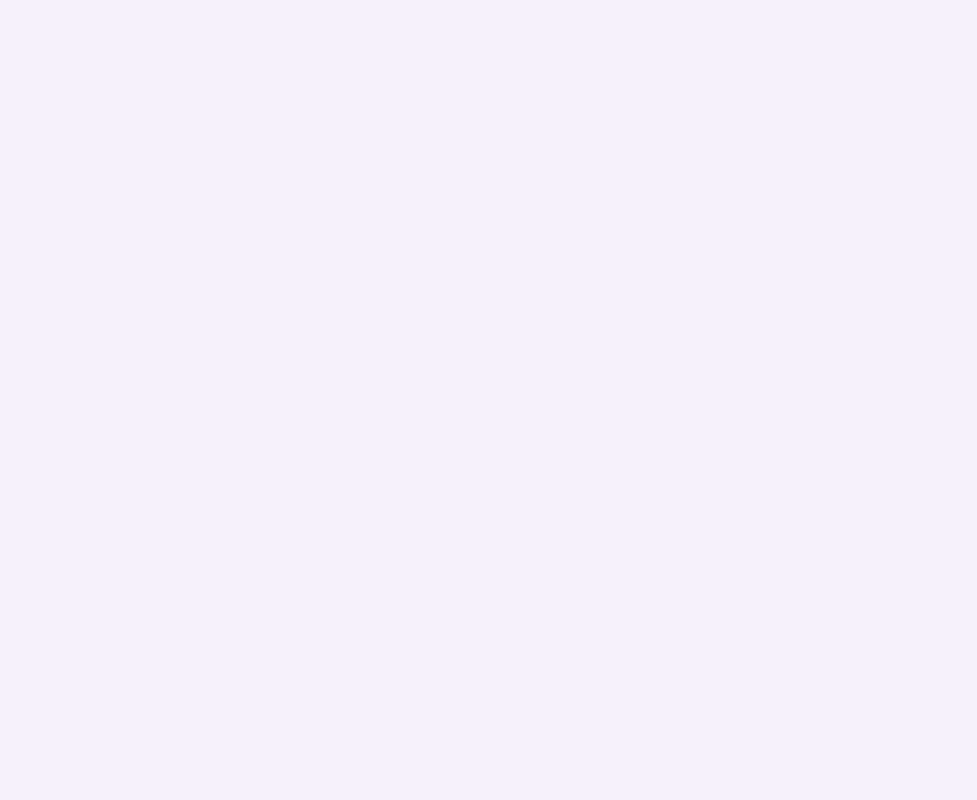
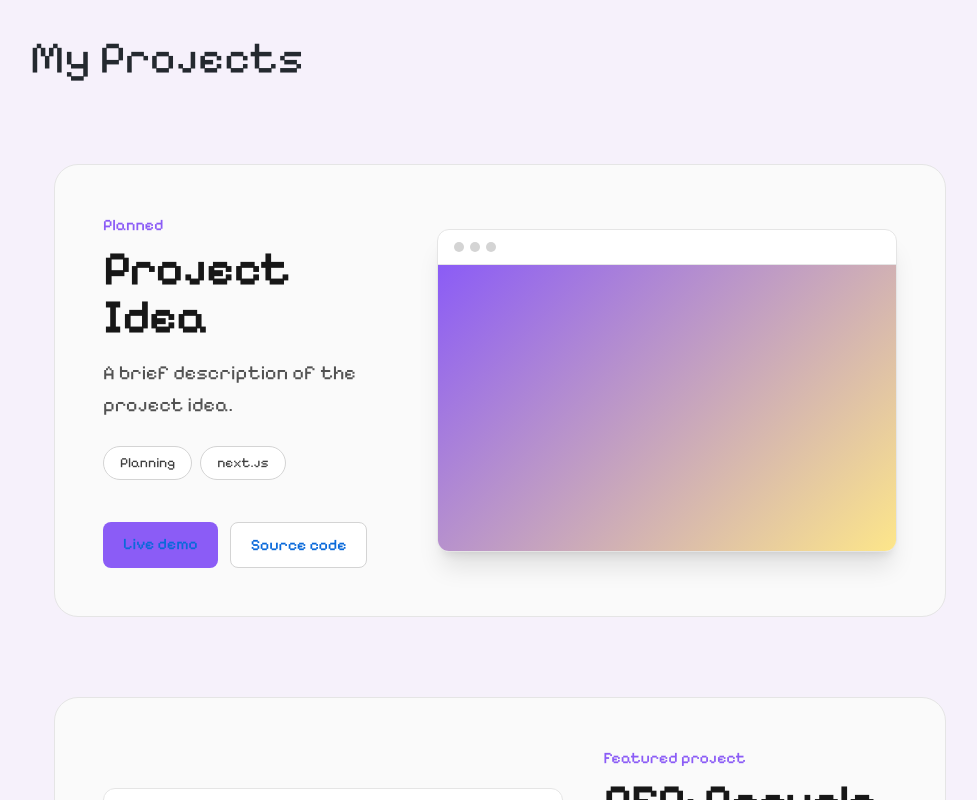
Before and after one commit to zenoframeria/zenoframeria_portfolio, a Next.js app: page / in a window 1280 px wide. Shown: the part 1660-2460 px from the top of the page, without its empty margins (140-1117 px from the left). Before the commit the page ends 969 px from the top, so only its background shows below. Built offline with nearby package versions, Linux system fonts and the light colour scheme.

Commit message:
Add: FeaturedProject component and update Home page layout

```diff
--- a/app/page.tsx
+++ b/app/page.tsx
@@ -1,4 +1,5 @@
 import Navbar from "@/components/Navbar";
+import FeaturedProject from "@/components/FeaturedProject";
 
 export default function Home() {
   return (
@@ -30,6 +31,41 @@ export default function Home() {
             <img src="/frame-img-3.jpg" alt="Frame"/>
           </div>
         </section>
+
+        <section className="about" id="about">
+          <div className="about-photo">
+            <img src="https://media.discordapp.net/attachments/1426420966111707188/1562800598225518622/RUN_1935.jpg?ex=6adb4efa&is=6ad9fd7a&hm=3791f6e71f31108f80f5515b951b9b91b6cf7768dd32189c7f6c7117660fa3b8&=&format=webp" alt="Frame"/>
+          </div>
+          <div className="about-text">
+            <h2>About Me</h2>
+            <p className="about-intro">Hi, I’m a high school student fascinated by modern physics and quantum technology, while actively exploring web development, AI, and cybersecurity.</p>
+            <p>paragraph about myself</p>
+            <p>paragraph about goals</p>
+          </div>
+        </section>
+
+        <section className="section" id="projects">
+          <h2>My Projects</h2>
+
+          <div className="max-w-7xl">
+            <FeaturedProject
+              label="Planned"
+              title="Project Idea"
+              description="A brief description of the project idea."
+              tech={["Planning", "next.js"]}
+            />
+          </div>
+
+          <div className="max-w-7xl ml-auto">
+            <FeaturedProject
+              label="Featured project"
+              title="RFC: Recycle for Credits"
+              description="A brief description of the project idea."
+              tech={["Web App", "Gamification", "next.js"]}
+              reverse
+            />
+          </div>
+        </section>
       </main>
     </>
   );
--- /dev/null
+++ b/components/FeaturedProject.tsx
@@ -0,0 +1,82 @@
+type Props = {
+  label?: string;
+  title?: string;
+  description?: string;
+  tech?: string[];
+  image?: string;
+  demoUrl?: string;
+  codeUrl?: string;
+  accent?: string;
+  reverse?: boolean;
+};
+
+// โปรเจกต์เด่น 1 ชิ้น: ข้อความซ้าย ภาพหน้าเว็บขวา
+export default function FeaturedProject({
+  label = "Featured project",
+  title = "StudyBuddy",
+  description = "A website that matches students who want to study the same subject. I designed it in Figma, built it with Next.js and tested it with 30 friends.",
+  tech = ["Next.js", "Tailwind CSS", "Vercel"],
+  image,
+  demoUrl = "#",
+  codeUrl = "#",
+  accent = "#8b5cf6",
+  reverse = false,
+
+}: Props) {
+  return (
+    <div className="px-6 py-10">
+      <div className="mx-auto grid max-w-5xl items-center gap-10 overflow-hidden rounded-3xl border border-neutral-200 bg-neutral-50 p-8 md:grid-cols-5 md:p-12">
+        <div className={`md:col-span-2 ${reverse ? "md:order-2" : ""}`}>
+          <p className="text-base font-medium" style={{ color: accent }}>
+            {label}
+          </p>
+          <h3 className="mt-2 text-4xl font-semibold tracking-tight text-neutral-900 lg:text-5xl">{title}</h3>
+          <p className="mt-4 text-lg leading-relaxed text-neutral-600 lg:text-xl">{description}</p>
+
+          <ul className="mt-6 flex flex-wrap gap-2">
+            {tech.map((t) => (
+              <li key={t} className="rounded-full border border-neutral-300 bg-white px-4 py-1.5 text-sm text-neutral-700">
+                {t}
+              </li>
+            ))}
+          </ul>
+
+          <div className="mt-8 flex gap-3">
+            <a
+              href={demoUrl}
+              className="rounded-lg px-5 py-2.5 text-base font-medium text-white transition hover:opacity-90"
+              style={{ backgroundColor: accent }}
+            >
+              Live demo
+            </a>
+            <a
+              href={codeUrl}
+              className="rounded-lg border border-neutral-300 bg-white px-5 py-2.5 text-base font-medium text-neutral-900 transition hover:bg-neutral-100"
+            >
+              Source code
+            </a>
+          </div>
+        </div>
+
+        {/* กรอบหน้าต่างเบราว์เซอร์ ใส่ภาพหน้าเว็บของคุณผ่าน prop image */}
+        <div className="md:col-span-3">
+          <div className="overflow-hidden rounded-xl border border-neutral-200 bg-white shadow-xl">
+            <div className="flex gap-1.5 border-b border-neutral-200 px-4 py-3">
+              <span className="size-2.5 rounded-full bg-neutral-300" />
+              <span className="size-2.5 rounded-full bg-neutral-300" />
+              <span className="size-2.5 rounded-full bg-neutral-300" />
+            </div>
+            {image ? (
+              <img src={image} alt={title} className="aspect-[16/10] w-full object-cover object-top" />
+            ) : (
+              <div
+                className="aspect-[16/10] w-full"
+                style={{ background: `linear-gradient(135deg, ${accent}, #fde68a)` }}
+              />
+            )}
+          </div>
+        </div>
+      </div>
+    </div>
+  );
+}
```
